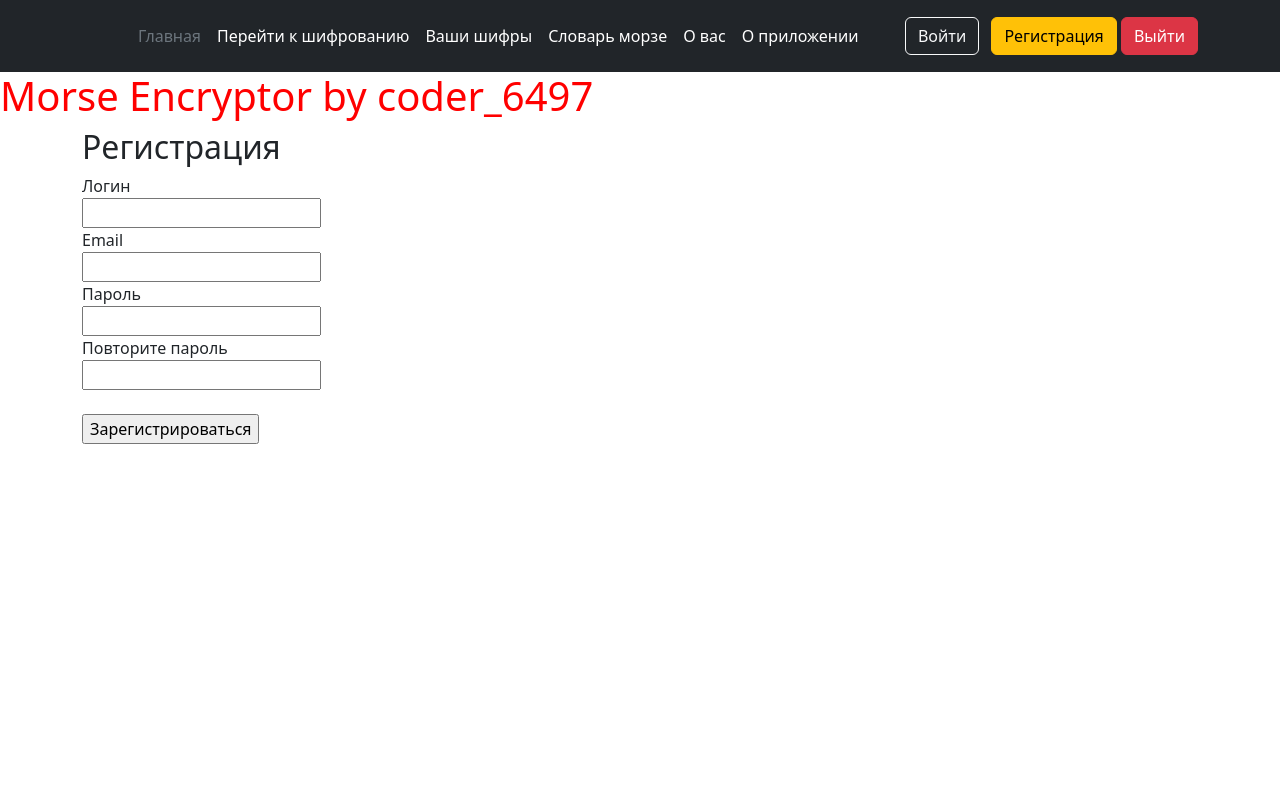
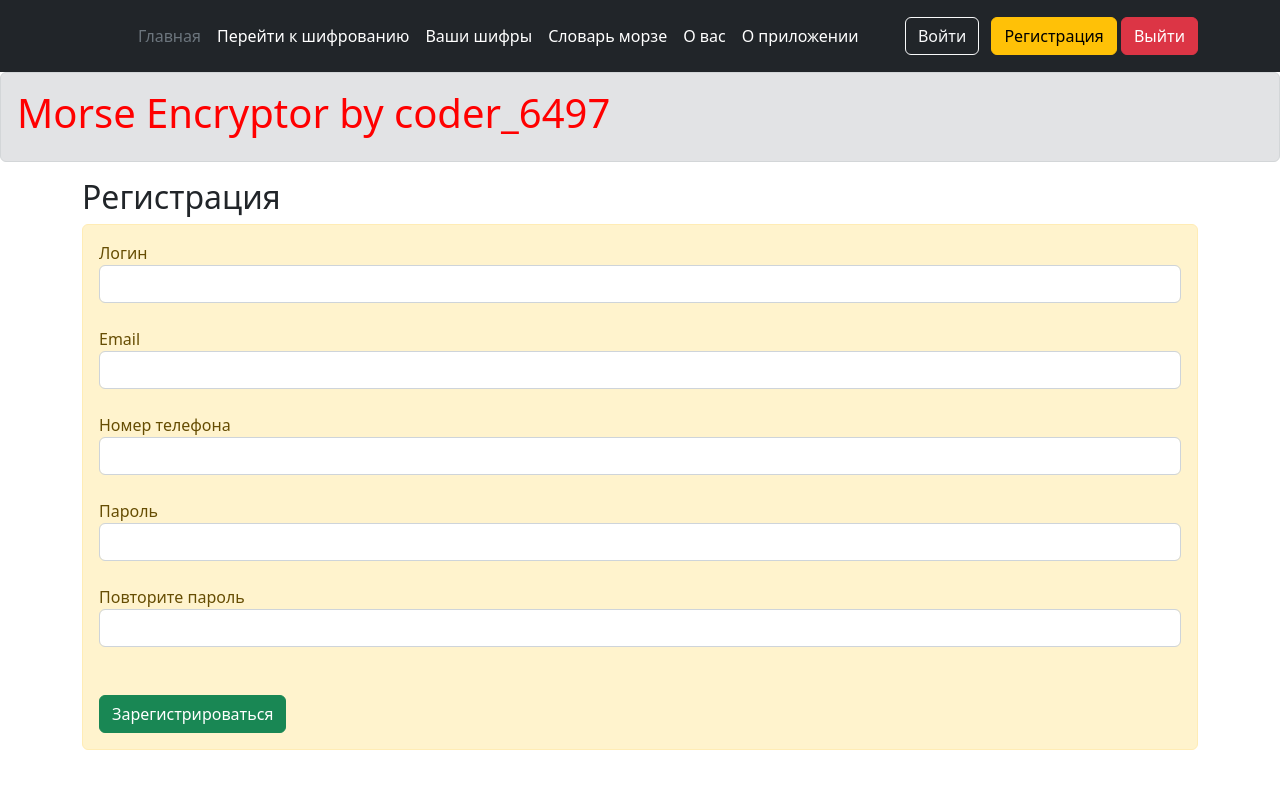
Before and after one commit to coder6497/MorseCoder, a Flask app: page /regist in a window 1280 px wide. Run offline with Flask 2, Linux system fonts and the light colour scheme.

Commit message:
added user information and stylesheets on webpages

```diff
--- a/main.py
+++ b/main.py
@@ -2,7 +2,7 @@ import json
 from flask import Flask, render_template, redirect
 from flask_wtf import FlaskForm
 from flask_login import LoginManager, UserMixin, login_user, login_required, logout_user, current_user
-from wtforms import StringField, SubmitField, SelectField, PasswordField, BooleanField
+from wtforms import StringField, SubmitField, SelectField, PasswordField, BooleanField, IntegerField
 from wtforms.validators import DataRequired, EqualTo
 from flask_sqlalchemy import SQLAlchemy
 from werkzeug.security import generate_password_hash, check_password_hash
@@ -94,7 +94,7 @@ def logout():
 def registration():
     form = RegistrationForm()
     if form.validate_on_submit():
-        user = Users(username=form.username.data, email=form.email.data)
+        user = Users(username=form.username.data, email=form.email.data, phone=form.phone.data)
         user.set_password(form.password.data)
         db.session.add(user)
         db.session.commit()
@@ -104,14 +104,35 @@ def registration():
 
 
 @app.route('/encrypts/')
+@login_required
 def encrypts():
     return render_template('encrypts.html', user=current_user)
+
+
+@app.route('/delete_encrypt/<int:id>')
+@login_required
+def delete_encrypt(id):
+    encrypt = Encrypts.query.filter_by(id=id).first()
+    db.session.delete(encrypt)
+    db.session.commit()
+    return redirect('/encrypts')
+
+
+@app.route('/about_user')
+@login_required
+def about_user():
+    about = {}
+    about["Имя пользователя"] = current_user.username
+    about["Email"] = current_user.email
+    about["Номер телефона"] = current_user.phone
+    return render_template('about.html', user=current_user, about=about)
 
 
 class Users(db.Model, UserMixin):
     id = db.Column(db.Integer, primary_key=True)
     username = db.Column(db.String())
     email = db.Column(db.String())
+    phone = db.Column(db.String())
     password_hash = db.Column(db.String())
     encrypts = db.relationship('Encrypts')
 
@@ -149,6 +170,7 @@ class RegistrationForm(FlaskForm):
     username = StringField("Логин", validators=[DataRequired()])
     email = StringField("Email", validators=[DataRequired()])
     password = PasswordField("Пароль", validators=[DataRequired()])
+    phone = StringField("Номер телефона", validators=[DataRequired()])
     repeat_password = PasswordField("Повторите пароль", validators=[DataRequired(), EqualTo("password")])
     submit = SubmitField("Зарегистрироваться")
 
--- a/templates/basic.html
+++ b/templates/basic.html
@@ -19,7 +19,7 @@
           <li><a href="/encrypt" class="nav-link px-2 text-white">Перейти к шифрованию</a></li>
             <li><a href="/encrypts" class="nav-link px-2 text-white">Ваши шифры</a></li>
             <li><a href="/dict" class="nav-link px-2 text-white">Словарь морзе</a></li>
-          <li><a href="#" class="nav-link px-2 text-white">О вас</a></li>
+          <li><a href="/about_user" class="nav-link px-2 text-white">О вас</a></li>
           <li><a href="#" class="nav-link px-2 text-white">О приложении</a></li>
         </ul>
         <div class="text-end">
@@ -30,7 +30,9 @@
       </div>
     </div>
   </header>
-    <h1>Morse Encryptor by coder_6497</h1>
+    <div class="alert alert-secondary" role="alert">
+  <h1>Morse Encryptor by coder_6497</h1>
+</div>
     {%block body%}{%endblock%}
 </body>
 </html>
--- a/templates/crypt.html
+++ b/templates/crypt.html
@@ -4,6 +4,8 @@
 
 {%block body%}
   {%for key, value in morse.items()%}
-    <h3>{{key}}:   {{value}}</h3>
+    <div class="alert alert-warning">
+      <h3>{{key}}:   {{value}}</h3>
+    </div>
   {%endfor%}
 {%endblock%}
--- a/templates/encrypts.html
+++ b/templates/encrypts.html
@@ -5,6 +5,9 @@
 {%block body%}
   <h2>Ваши шифры:</h2>
   {%for elem in user.encrypts%}
-    <h4>{{elem.first}} => {{elem.last}}</h4>
+    <div class="alert alert-info">
+      <h4>{{elem.first}} => {{elem.last}}</h4>
+      <a href="/delete_encrypt/{{elem.id}}"><button type="button" class="btn btn-danger">Удалить</button></a>
+    </div>
   {%endfor%}
 {%endblock%}
--- a/templates/main.html
+++ b/templates/main.html
@@ -6,8 +6,6 @@
 
 {%block body%}
     <link rel="stylesheet" href="{{url_for('static', filename='style.css')}}">
-    <li>
-        <ol><a href="/encrypt"><button type="button" class="btn btn-secondary">Зашифровать/<br>расшифровать сообщение</button></a></ol>
-        <ol><a href="/encrypts"><button type="button" class="btn btn-secondary">Ваши шифры</button></a></ol>
-    </li>
+    <a href="/encrypt"><button type="button" class="btn btn-secondary">Зашифровать/<br>расшифровать сообщение</button></a>
+    <a href="/encrypts"><button type="button" class="btn btn-secondary">Перейти хранилище<br>шифров</button></a>
 {%endblock%}
--- a/templates/registration.html
+++ b/templates/registration.html
@@ -5,17 +5,21 @@
 {%block body%}
     <div class="container">
         <h2>Регистрация</h2>
+        <div class="alert alert-warning">
             <form action="" method="post">
                 {{form.csrf_token()}}
                 {{form.username.label()}}<br>
-            {{form.username()}}<br>
+                {{form.username(class="form-control")}}<br>
                 {{form.email.label()}}<br>
-            {{form.email()}}<br>
+                {{form.email(class="form-control")}}<br>
+                {{form.phone.label()}}<br>
+                {{form.phone(class="form-control")}}<br>
                 {{form.password.label()}}<br>
-            {{form.password()}}<br>
+                {{form.password(class="form-control")}}<br>
                 {{form.repeat_password.label()}}<br>
-            {{form.repeat_password()}}<br><br>
-            {{form.submit()}}
+                {{form.repeat_password(class="form-control")}}<br><br>
+                {{form.submit(class="btn btn-success")}}
             </form>
         </div>
+    </div>
 {%endblock%}
```
Also changed, not shown: templates/about.html (added, +12 -0 lines), templates/encryptor.html (+7 -3 lines), templates/login.html (+5 -3 lines). Lines whose indentation alone changed are shown as unchanged.
